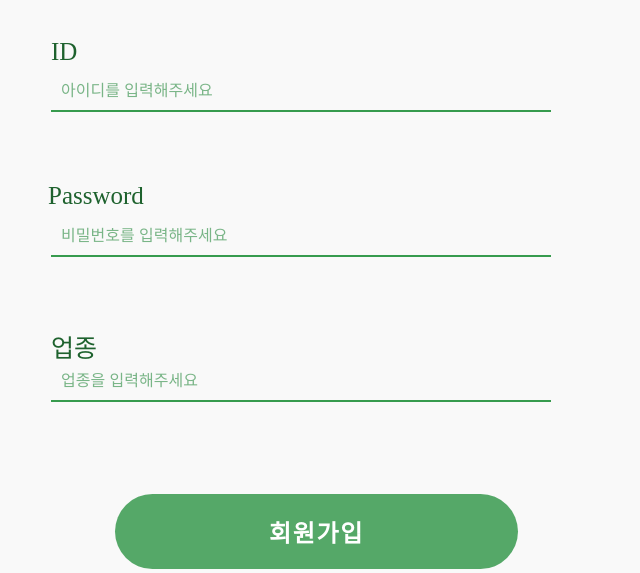
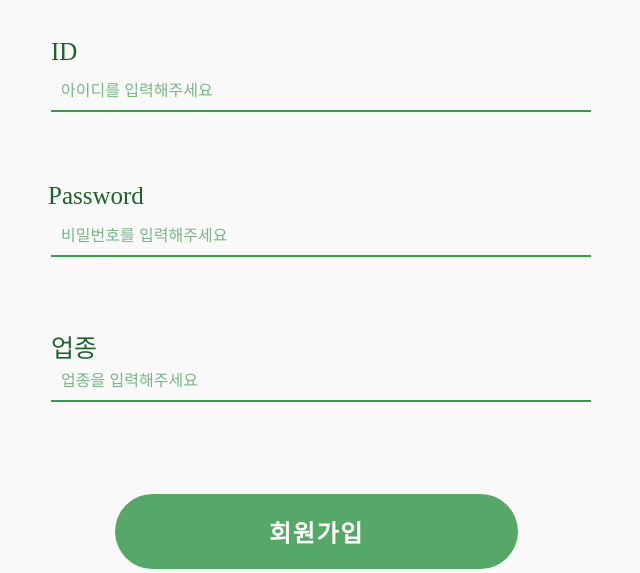
Before and after one commit to dahyun0301/carbon_report_server, a FastAPI app: page /auth/register in a window 1280 px wide; the page is wider, and only the part inside the window is pictured. Shown: the part 333-906 px from the top of that part, without its empty margins (403-1043 px from the left). Run offline with FastAPI, Linux system fonts and the light colour scheme.

Commit message:
Update register.html

```diff
--- a/templates/register.html
+++ b/templates/register.html
@@ -55,7 +55,7 @@
 
     .form-input {
       position: absolute;
-      width: 500px;
+      width: 540px;
       padding: 10px;
       font-size: 16px;
       border: none;
```
